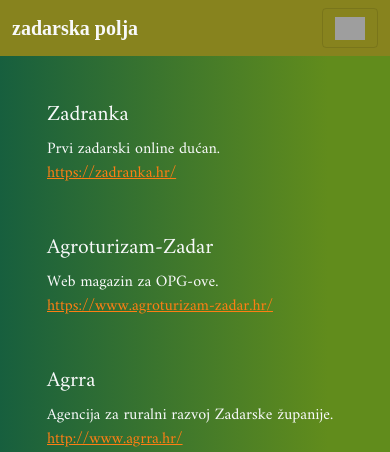
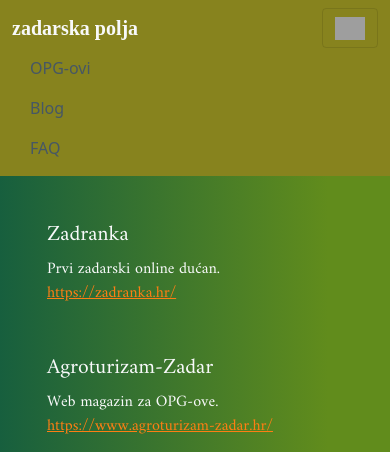
Before and after one commit to m-pavlovic/projekt, a Flask app: page /linkovi in a window 390 px wide, after a click on "Toggle navigation"; the page is wider, and only the part inside the window is pictured. Shown: the top 452 px of that part. Run offline with Flask 2, Linux system fonts and the light colour scheme; some libraries are stand-ins or nearby versions; some web fonts are replaced; grey boxes are pictures that could not be loaded.

Commit message:
promjena tipfelera app.py, dodani linkovi u navbar, promjena patha za slike u opgovi.html

```diff
--- a/app.py
+++ b/app.py
@@ -26,9 +26,9 @@
 def obrazac():
     return render_template('obrazac.html')
 
-@app.route('/opgeovi')
-def opgeovi():
-    return render_template('opgeovi.html')
+@app.route('/opgovi')
+def opgovi():
+    return render_template('opgovi.html')
 
 
 
--- a/templates/base.html
+++ b/templates/base.html
@@ -53,13 +53,19 @@
 <body style="background: linear-gradient(90deg, #175f3e 0%, #618c1c 84%), var(--bs-green);">
     <nav class="navbar navbar-light navbar-expand-lg sticky-top navigation-clean" style="background: #87831e;">
         <div class="container"><a class="navbar-brand" data-bss-hover-animate="pulse" href="{{ url_for('index') }}" style="font-family: Metamorphous, serif;background: transparent;color: var(--bs-gray-100);">zadarska polja</a><button data-bs-toggle="collapse" class="navbar-toggler"
-                data-bs-target="#navcol-1"><span class="visually-hidden">Toggle navigation</span><span class="navbar-toggler-icon"></span></button>
+                data-bs-target="#navcol-1">
+                <span class="visually-hidden">Toggle navigation</span><span class="navbar-toggler-icon"></span></button>
             <div class="collapse navbar-collapse d-lg-flex align-self-center" id="navcol-1" style="padding-left: 0px;">
                 <ul class="navbar-nav ms-auto">
-                    <li class="nav-item"></li>
-                    <li class="nav-item"></li>
-                    <li class="nav-item"></li>
-                    <li class="nav-item"></li>
+                    <li class="nav-item">
+                        <a class="nav-link" href="{{ url_for('opgovi') }}">OPG-ovi</a>
+                    </li>
+                    <li class="nav-item">
+                        <a class="nav-link" href="{{ url_for('blog') }}">Blog</a>
+                    </li>
+                    <li class="nav-item">
+                        <a class="nav-link" href="{{ url_for('faq') }}">FAQ</a>
+                    </li>
                 </ul>
             </div>
         </div>
```
Also changed, not shown: templates/opgovi.html (+8 -8 lines).
